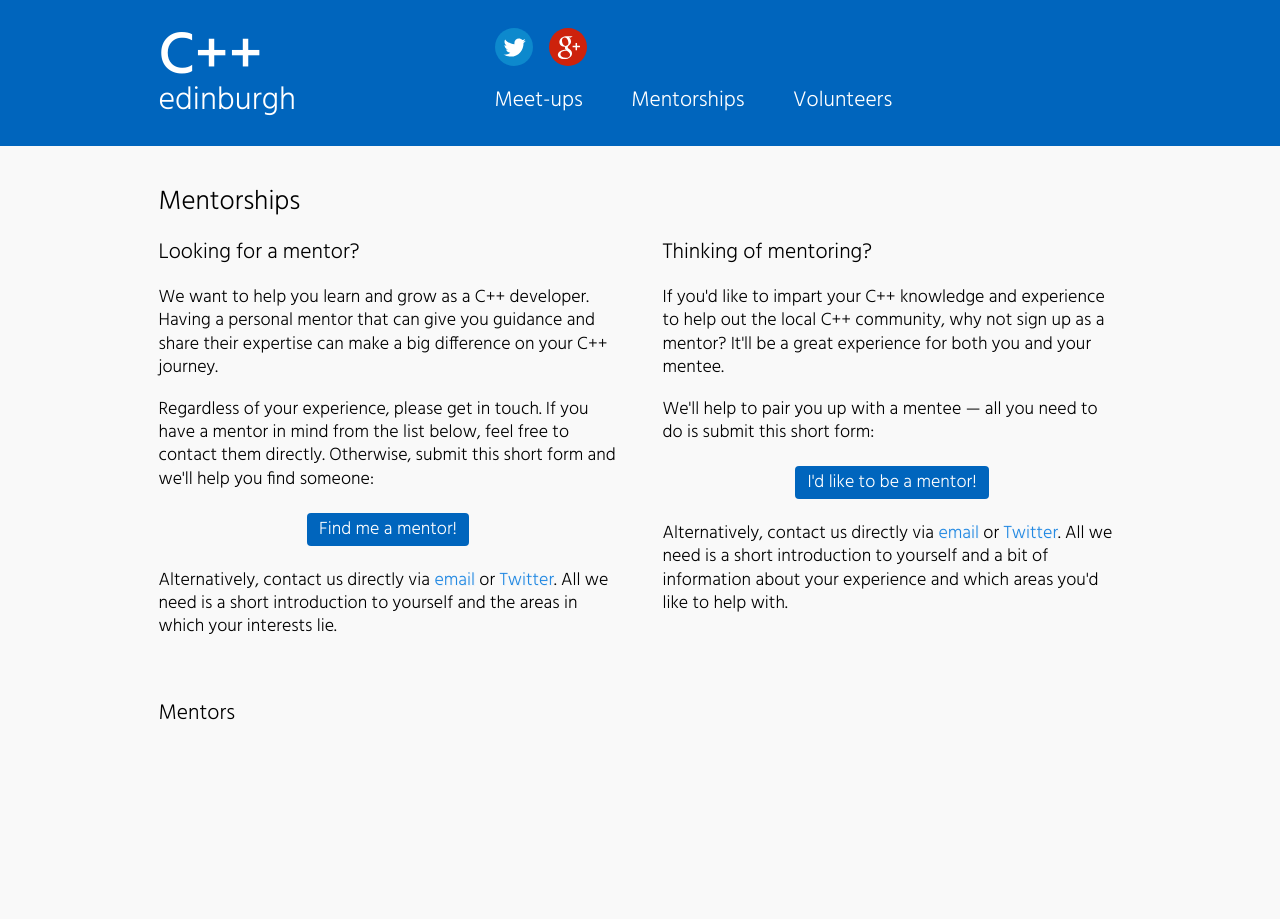
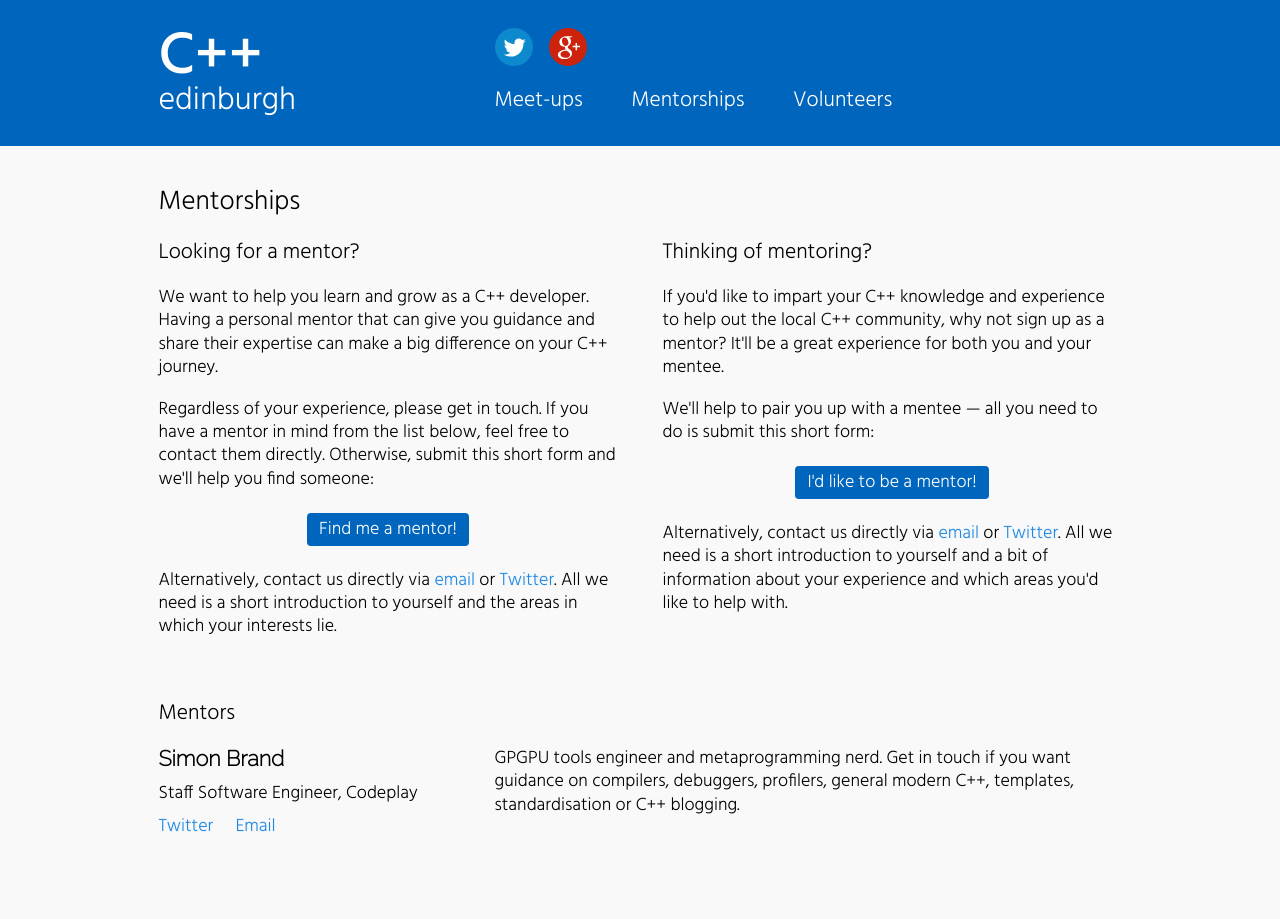
Before and after one commit to sftrabbit/CppEdinburgh, a Jekyll site: the page built from mentorships.html, in a window 1280 px wide. Built offline with Jekyll 4.4.1, drawn with Linux system fonts in a browser that asks for light colours.

Commit message:
Add Simon Brand as mentor

```diff
--- a/_data/mentors.yaml
+++ b/_data/mentors.yaml
@@ -6,3 +6,12 @@
 #    - name: Email
 #      url: mailto:sftrabbit@gmail.com
 #  bio: Sed efficitur lacus tincidunt urna rhoncus aliquet. Nam laoreet sapien vitae dui faucibus cursus. Praesent consectetur condimentum libero, id pellentesque arcu volutpat vel. Praesent lacinia purus id efficitur tristique.
+
+- name: Simon Brand
+  position: Staff Software Engineer, Codeplay
+  links:
+    - name: Twitter
+      url: https://twitter.com/TartanLlama
+    - name: Email
+      url: mailto:tartanllama@gmail.com
+  bio: GPGPU tools engineer and metaprogramming nerd. Get in touch if you want guidance on compilers, debuggers, profilers, general modern C++, templates, standardisation or C++ blogging.
```
